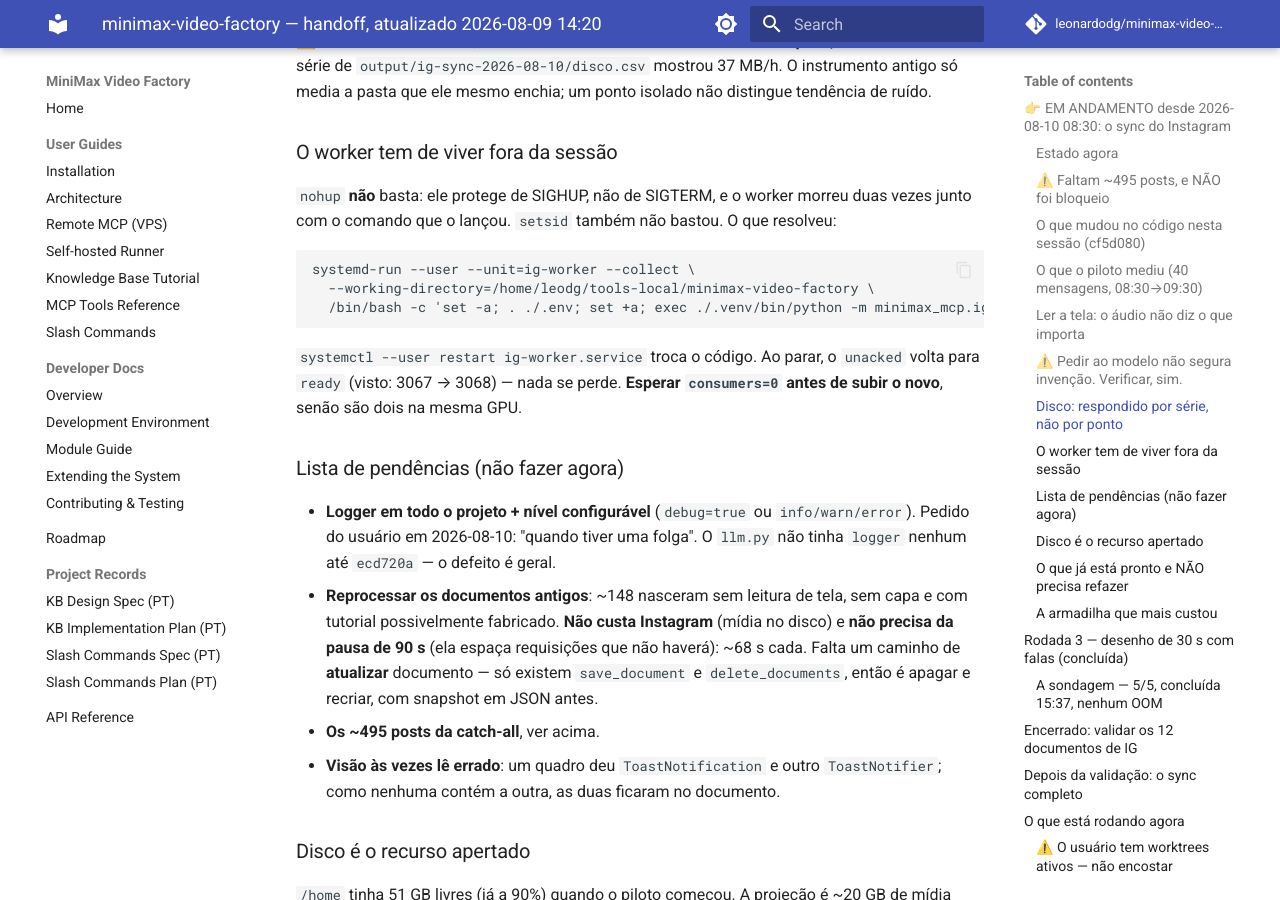
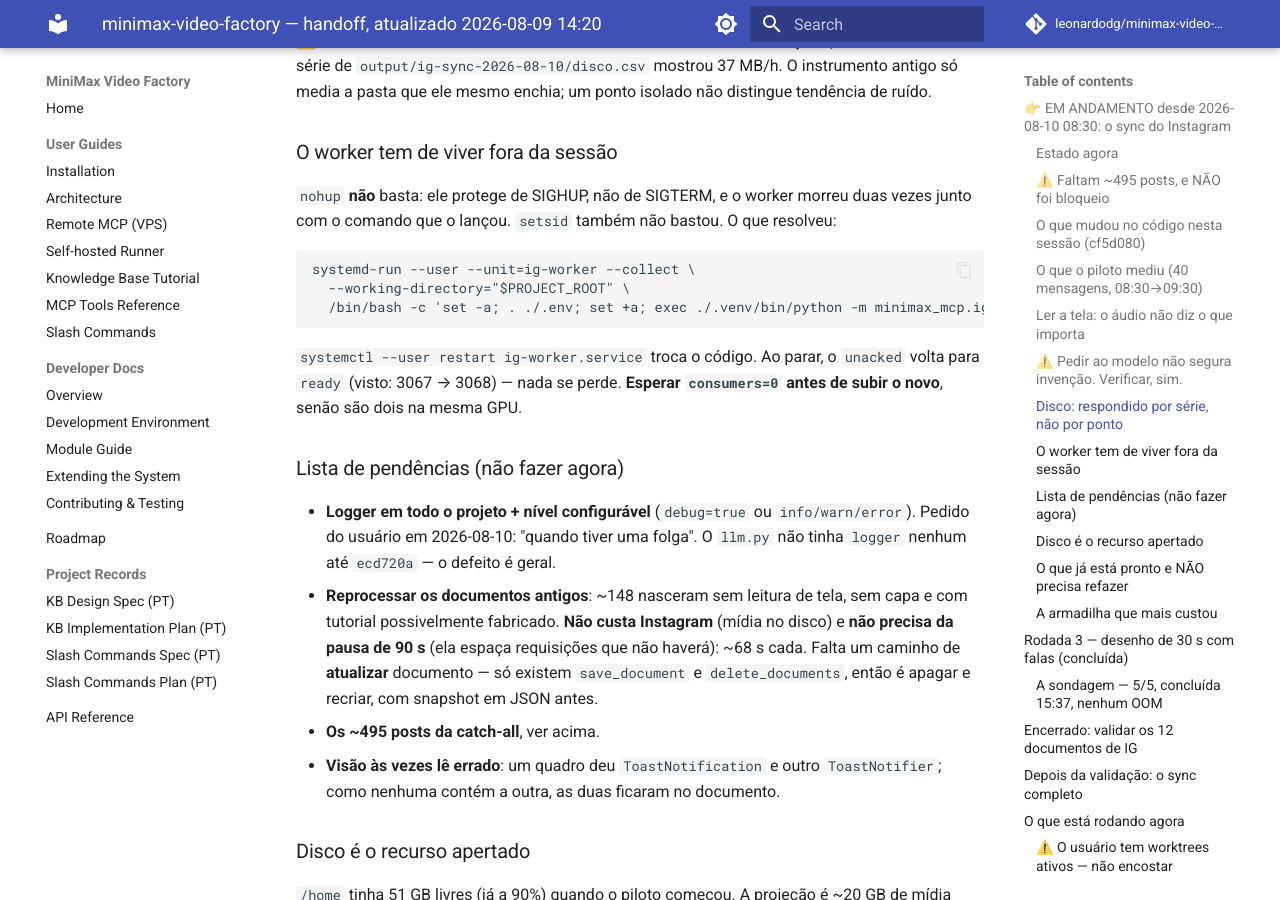
Before and after one commit to leonardodg/minimax-video-factory, an MkDocs documentation site: the page built from docs/HANDOFF.md, in a window 1280 px wide and 900 px high, scrolled down 4348 px. Built offline with MkDocs 1.6.1 and Material for MkDocs 9.7.7, drawn with Linux system fonts in a browser that asks for light colours; comment, search, counter and statistics services are not loaded.

Commit message:
docs: tirar o caminho absoluto do home — o repo é público e o teste pegou

````diff
--- a/docs/HANDOFF.md
+++ b/docs/HANDOFF.md
@@ -181,7 +181,7 @@
 
 ```bash
 systemd-run --user --unit=ig-worker --collect \
-  --working-directory=/home/leodg/tools-local/minimax-video-factory \
+  --working-directory="$PROJECT_ROOT" \
   /bin/bash -c 'set -a; . ./.env; set +a; exec ./.venv/bin/python -m minimax_mcp.ig_worker >> <log> 2>&1'
 ```
 
````
